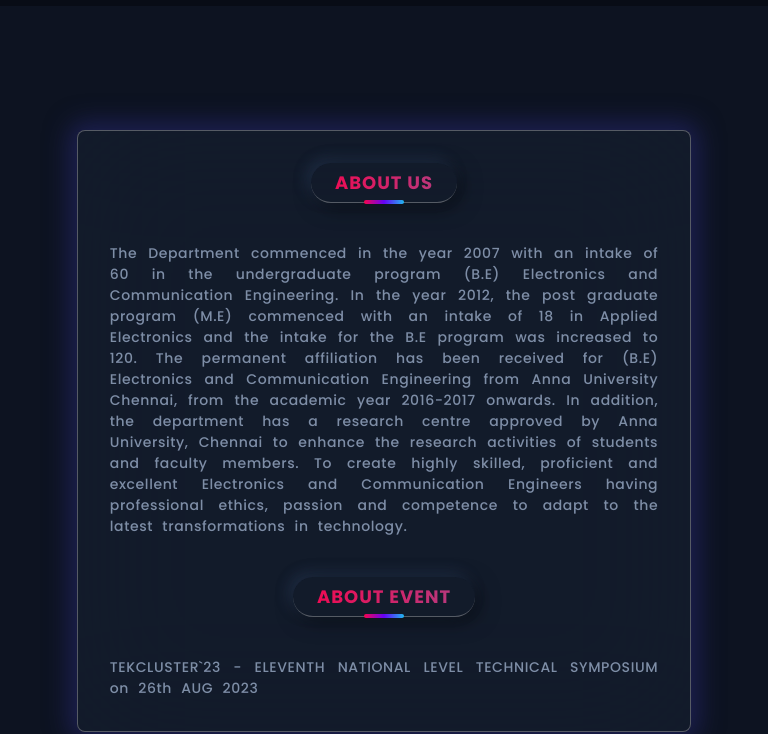
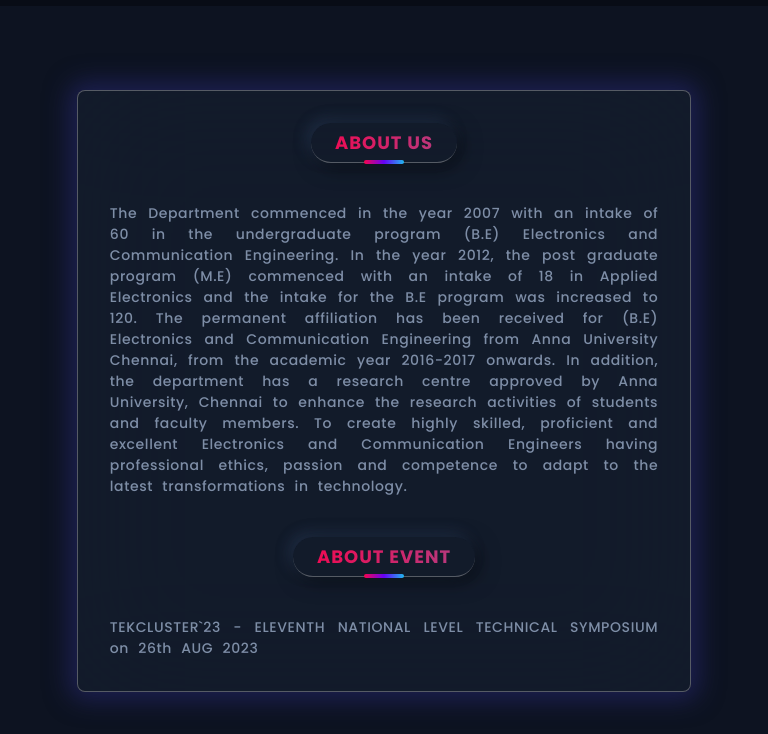
Before and after one commit to codewithmurali/decra, a React (Vite) app: page / in a window 768 px wide. Shown: the part 794-1528 px from the top of the page. Built offline with nearby package versions, Linux system fonts and the light colour scheme; grey boxes are pictures that could not be loaded.

Commit message:
making changes for responsiveness

```diff
--- a/src/Pages/About/About.module.css
+++ b/src/Pages/About/About.module.css
@@ -41,7 +41,7 @@
 
 @media only screen and (min-width: 550px) and (max-width: 780px) {
   .about {
-    min-height: 110vh;
+    min-height: 100vh;
     padding-block: 2rem;
     padding-bottom: 5rem;
   }
```
